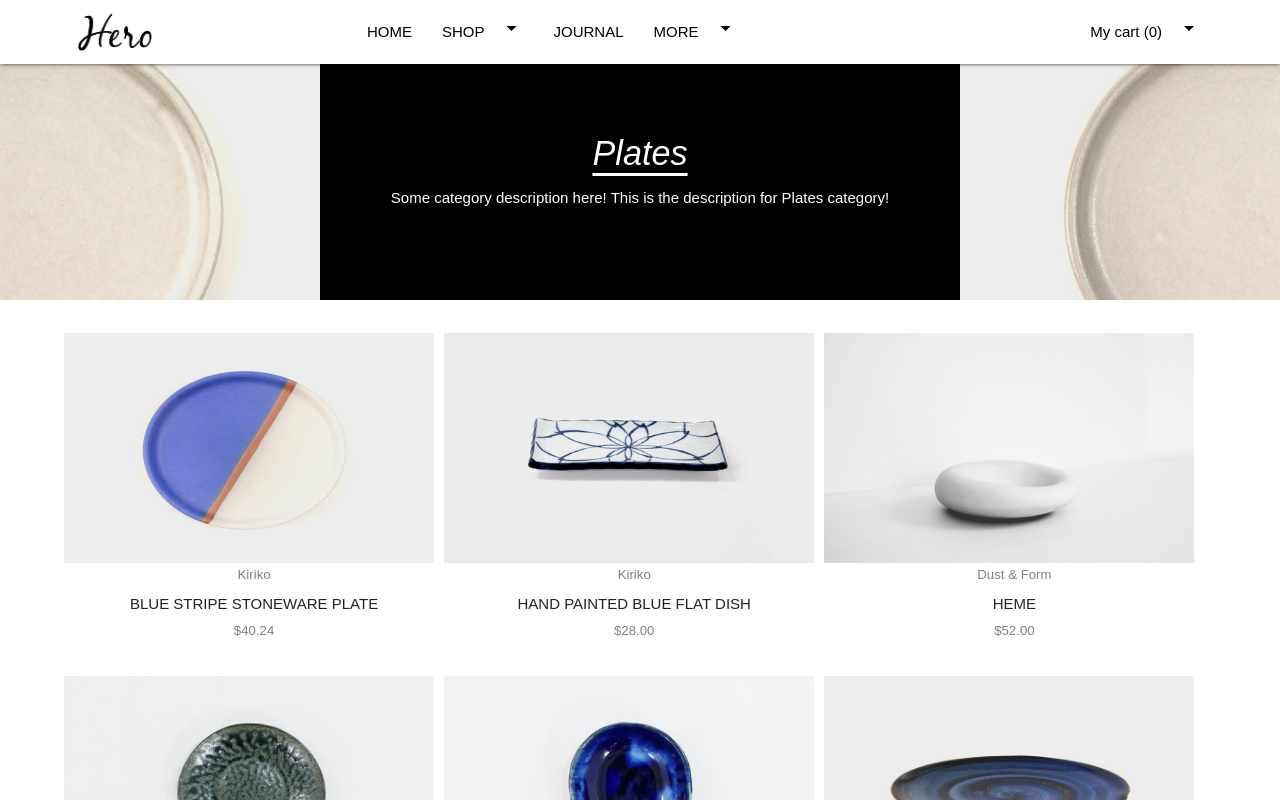
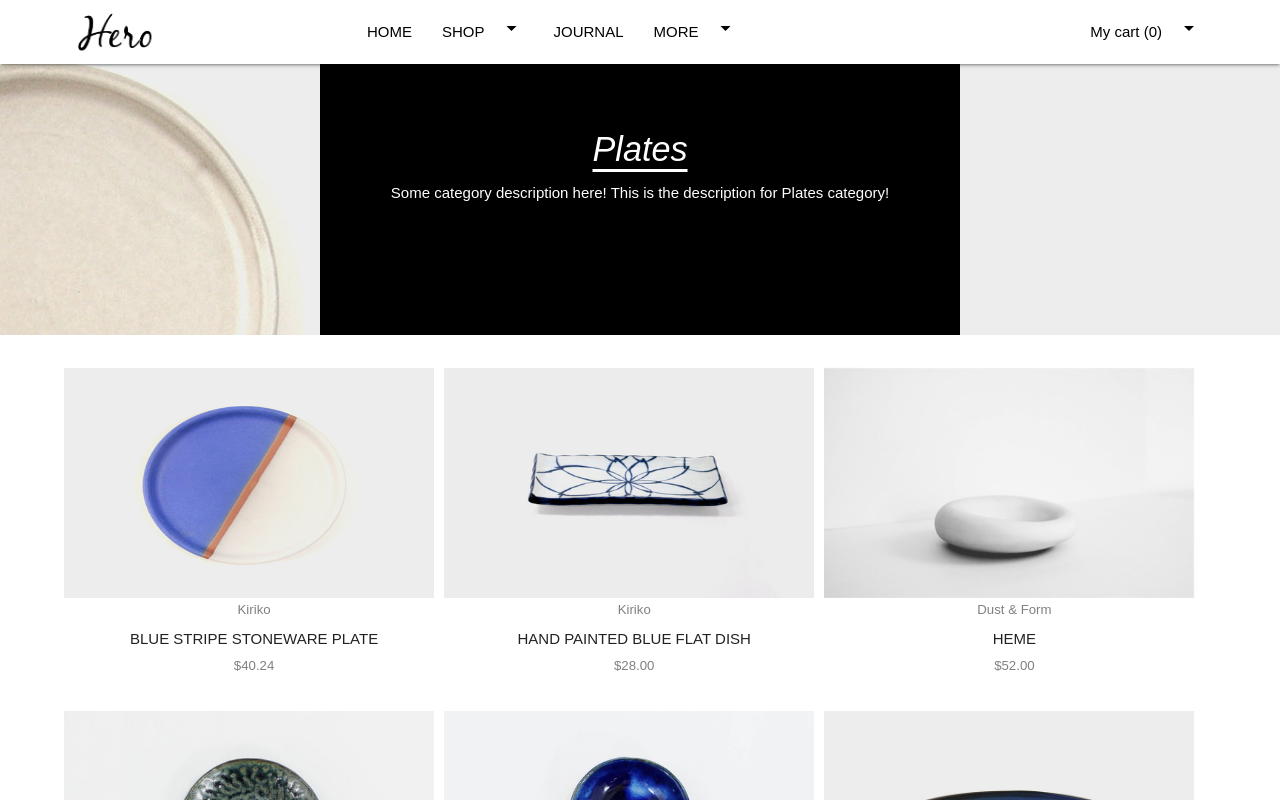
Before and after one commit to NagShukl/ReactSampleApp, a React (Create React App) app: page / in a window 1280 px wide. Shown: the top 800 px of the page. Built offline with nearby package versions, Linux system fonts and the light colour scheme.

Commit message:
final candidate

```diff
--- a/src/App.css
+++ b/src/App.css
@@ -1,3 +1,6 @@
 .container {
   width: 90%;
 }
+.contentHolder {
+  padding-top: 65px;
+}
--- a/src/App.js
+++ b/src/App.js
@@ -8,33 +8,34 @@ import Cart from "./components/cart/Cart";
 import BigCNavBar from "./components/navBar/Navbar";
 import ProductDetail from "./components/ProductDetail/ProductDetail";
 import { loadProducts } from './components/actions/bcActions';
+import { BrowserRouter as Router } from 'react-router-dom';
 
 class App extends Component {
   constructor(props) {
     super(props);
-    this.fetchProducts();
   }
   render() {
     return (
+      <Router data-test="routerComponent">
       <div className="App" data-test="appComponent">
-
         <div>
-          <BigCNavBar></BigCNavBar>
+          <BigCNavBar data-test="navComponent"></BigCNavBar>
         </div>
-        <div style={{ float: 'none' }}></div>
+        <div className="contentHolder"></div>
         <Route path="/cart" render={props => <Cart {...props} />} />
         <Route exact path="/" render={props => <Category {...props} />} />
         <Route path="/product/:id" render={props => <ProductDetail {...props} />} />
 
       </div>
+      </Router>
     );
   }
+  componentDidMount() {
+    this.fetchProducts();
+  }
   fetchProducts = () => {
-    // The API where we're fetching data from
-    fetch(`http://localhost:3000/products.json`)
-      // We get a response and receive the data in JSON format...
+    fetch(`/products.json`)
       .then(response => response.json())
-      // ...then we update the state of our application
       .then(
         data => {
           this.props.loadProducts(data);
@@ -43,8 +44,7 @@ class App extends Component {
           })
         }
       )
-      // If we catch errors instead of a response, let's update the app
-      .catch(error => { alert('**JSR,...' + error); this.setState({ items: [] }) });
+      .catch(error => { console.log('**Error,...Unable to load Product data!' + error); this.setState({ items: [] }) });
   }
 }
 const mapDispatchToProps = (dispatch) => {
@@ -57,8 +57,4 @@ const mapStateToProps = (state) => {
     items: state.items
   }
 }
-const sum = (a, b) => {
-  return a + b;
-}
-export default withRouter(connect(mapStateToProps, mapDispatchToProps)(App))
-// export default App;
+export default connect(mapStateToProps, mapDispatchToProps)(App)
--- a/src/components/ProductDetail/ProductDetail.css
+++ b/src/components/ProductDetail/ProductDetail.css
@@ -27,7 +27,6 @@
     border-bottom: thin gray solid;
     padding-left: 2%;
     padding-right: 2%;
-    /* position: absolute; */
 }
 .itemOrderContainer {
     margin-left: 30%;
--- a/src/components/banner/Banner.css
+++ b/src/components/banner/Banner.css
@@ -25,7 +25,7 @@
   }
   .topGap {
     width:100%;
-    padding-top:20%;
+    padding-top: 13%;
   }
   .header1 {
     text-decoration: underline;
@@ -33,3 +33,11 @@
     text-underline-position: under;
     font-style: italic;
   }
+  .bannerContainer {
+    background-size: 'cover';
+    overflow: 'hidden';
+    width: 100%;
+    height: 300px;
+    background-repeat: 'no-repeat';
+    margin-Top: -30px;
+  }
--- a/src/components/banner/Banner.js
+++ b/src/components/banner/Banner.js
@@ -23,16 +23,11 @@ class Banner extends Component {
                 <h4 data-test="BannerComponent-UnknownCategory">Either unknown category Or too many matches!</h4>
             </div>)
         }
-        const mystyle = {
-            backgroundImage: 'url(' + category.rightImage + ')',
-            backgroundSize: 'cover',
-            overflow: 'hidden',
-            width: '100%',
-            height: '300px',
-            backgroundRepeat: 'no-repeat',
+        const bannerImg = {
+            backgroundImage: 'url(' + category.rightImage + ')'
         };
         return (
-            <div key={category.id} style={mystyle}>
+            <div key={category.id} style={bannerImg} className="bannerContainer">
 
                 <div className="pageheader">
                     <div className="topGap">
--- a/src/components/cartPopUp/CartPopUp.css
+++ b/src/components/cartPopUp/CartPopUp.css
@@ -2,20 +2,17 @@
     width: 100%;
     height: 80px;
     margin-bottom: 5px;
-    /* margin-top: 23px; */
 }
 .itemListContainer {
     width: 100%;
     height: 320px;
     overflow-y: auto;
     overflow-x: hidden;
-    /* margin-top: 10px;    */
 }
 .listCartItem {
     float: left;
 }
 .listCartItemLast {
-    /* float: none; */
     margin-top: -25px;
     padding-left: 10px;
     font-size: 0.9rem;
@@ -39,7 +36,6 @@
     font-size: 0.9rem;
     margin-bottom: 0.1rem;
     margin-top: 2px;
-    /* line-height: 0.5; */
     width: 100%;
     overflow: hidden;
     -o-text-overflow: ellipsis;
--- a/src/components/product/Product.css
+++ b/src/components/product/Product.css
@@ -1,6 +1,3 @@
-.Product {
-
-}
 .productListItem {
     position: relative;
     margin: .5rem 0 1rem 0;
```
Also changed, not shown: package_1.json (deleted, +0 -31 lines), src/._App.test_NS.js (deleted), 2 other files (tests, documents, lock files or other folders).
